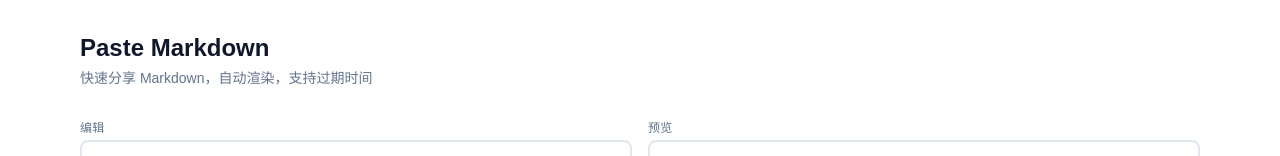
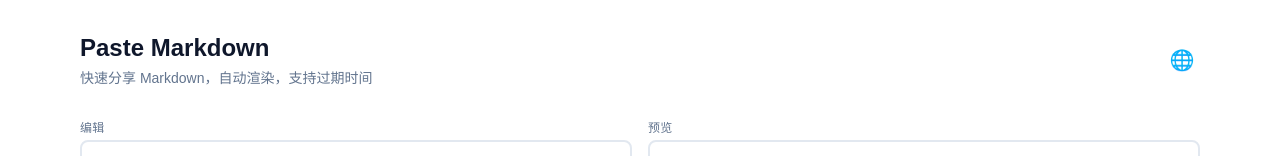
Before and after one commit to wurong98/paste-markdown, a Next.js app: page / in a window 1280 px wide. Shown: the top 156 px of the page. Built offline with nearby package versions, Linux system fonts and the light colour scheme.

Commit message:
feat: add ThemeToggle to homepage header

```diff
--- a/app/page.tsx
+++ b/app/page.tsx
@@ -3,6 +3,7 @@
 import ExpiresSelect from '@/components/ExpiresSelect'
 import MarkdownRenderer from '@/components/MarkdownRenderer'
 import ShareLink from '@/components/ShareLink'
+import ThemeToggle from '@/components/ThemeToggle'
 import UploadArea from '@/components/UploadArea'
 import { useState } from 'react'
 
@@ -71,11 +72,14 @@ export default function HomePage() {
 
   return (
     <div className="max-w-6xl mx-auto px-4 py-8">
-      <header className="mb-8">
-        <h1 className="text-2xl font-bold text-slate-900 dark:text-slate-100">
-          Paste Markdown
-        </h1>
-        <p className="text-slate-500 text-sm mt-1">快速分享 Markdown，自动渲染，支持过期时间</p>
+      <header className="mb-8 flex items-center justify-between">
+        <div>
+          <h1 className="text-2xl font-bold text-slate-900 dark:text-slate-100">
+            Paste Markdown
+          </h1>
+          <p className="text-slate-500 text-sm mt-1">快速分享 Markdown，自动渲染，支持过期时间</p>
+        </div>
+        <ThemeToggle />
       </header>
 
       <div className="grid grid-cols-1 lg:grid-cols-2 gap-4 mb-4">
```
